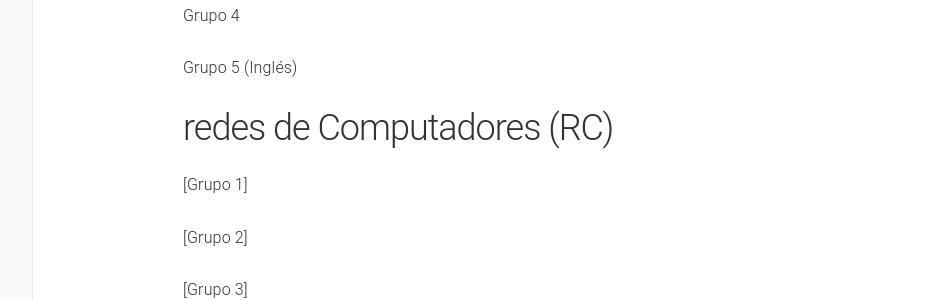
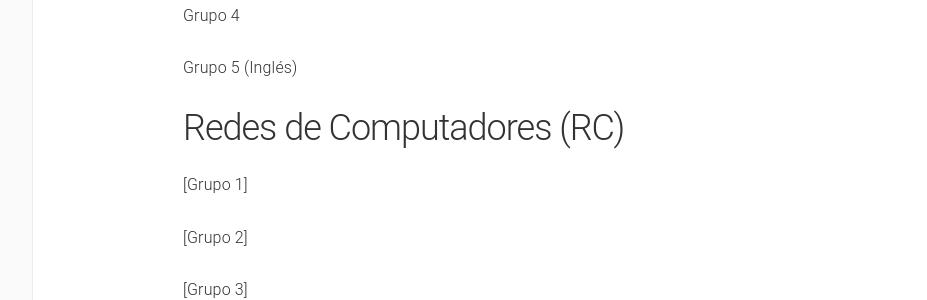
Before and after one commit to dlga/dlgaadaptaciones, a Jekyll site: the page built from 2soft.md, in a window 1280 px wide. Shown: the part 2623-2923 px from the top of the page, without its empty margins (179-1106 px from the left). Built offline with Jekyll 4.4.1, drawn with Linux system fonts in a browser that asks for light colours.

```diff
--- a/2soft.md
+++ b/2soft.md
@@ -97,7 +97,7 @@ Si no hay enlace para el proyecto docente de tu grupo puede ser que aún no est
 
 [Grupo 5 (Inglés)](https://uses0-my.sharepoint.com/:b:/g/personal/delegacion_etsii_us_es/EWvtD2P65QRHkoBjvzza4Z0BQwaUua6IF7ijYw4Tv6K9Sw?e=zoTes0)
 
-## redes de Computadores (RC)
+## Redes de Computadores (RC)
 
 [Grupo 1]
 
```
